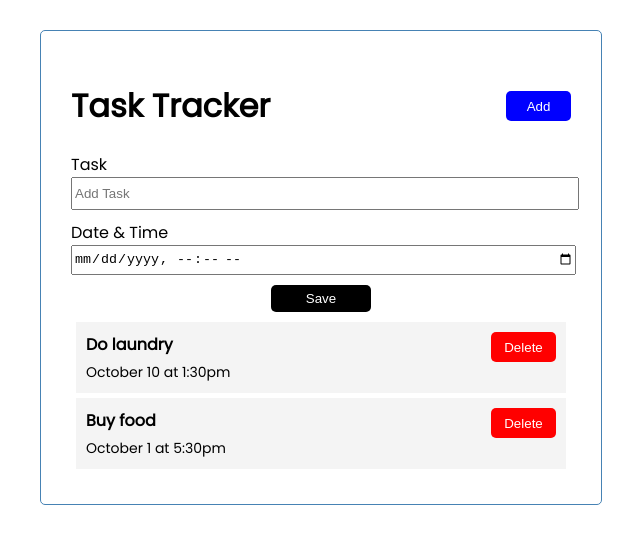
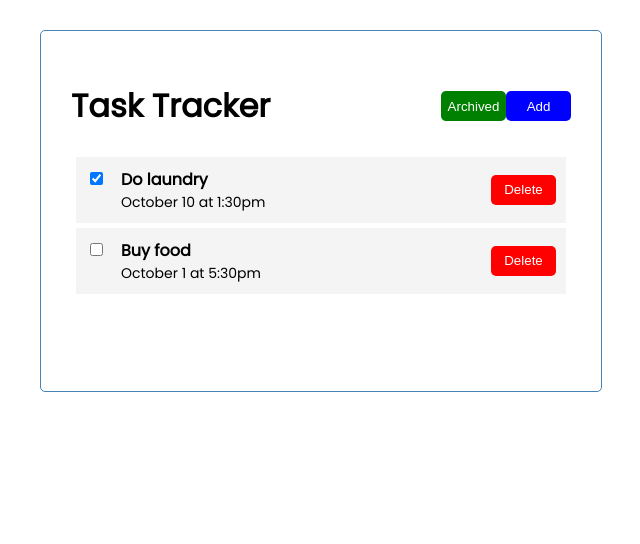
Before and after one commit to admiralzhenghe/react-task-tracker, a React (Create React App) app: page / in a window 1280 px wide. Shown: the top 544 px of the page, without its empty margins (319-959 px from the left). Built offline with nearby package versions, Linux system fonts and the light colour scheme.

Commit message:
added checkbox toggle

```diff
--- a/src/App.js
+++ b/src/App.js
@@ -1,15 +1,17 @@
-import { useState } from "react";
+import { useState, useEffect } from "react";
 import Header from "./components/Header";
 import SaveTask from "./components/SaveTask";
 import Tasks from "./components/Tasks";
 
 const App = () => {
+  const [display, setDisplay] = useState(false);
+
   const [tasks, setTasks] = useState([
     {
       id: 1,
       text: "Do laundry",
       datetime: "October 10 at 1:30pm",
-      complete: false,
+      complete: true,
     },
     {
       id: 2,
@@ -20,10 +22,19 @@ const App = () => {
   ]);
 
   const handleAdd = () => {
-    let display = document.querySelector(".add-form").classList;
-    if (display.contains("hide-display"))
-      document.querySelector(".add-form").classList.remove("hide-display");
-    else document.querySelector(".add-form").classList.add("hide-display");
+    setDisplay(!display);
+  };
+
+  // Toggles checkbox's checked/unchecked status
+  const handleCheckbox = (id) => {
+    setTasks(
+      tasks.map((task) => {
+        if (task.id === id) {
+          task.complete = !task.complete;
+          return task;
+        } else return task;
+      })
+    );
   };
 
   const handleDelete = (id) => {
@@ -37,8 +48,8 @@ const App = () => {
   return (
     <div className="container">
       <Header onAdd={handleAdd} />
-      <SaveTask onSave={handleSave} />
-      <Tasks tasks={tasks} buttonMode="delete" onDelete={handleDelete} />
+      {display ? <SaveTask onSave={handleSave} /> : null}
+      <Tasks tasks={tasks} onCheck={handleCheckbox} onDelete={handleDelete} />
     </div>
   );
 };
--- a/src/components/Button.js
+++ b/src/components/Button.js
@@ -1,27 +1,15 @@
 import PropTypes from "prop-types";
 
-const Button = ({ color, text, id, buttonMode, onAdd, onDelete }) => {
-  if (buttonMode === "add") {
+const Button = ({ color, text, buttonFunction }) => {
   return (
     <button
       className="btn"
       style={{ backgroundColor: color }}
-        onClick={() => onAdd()}
+      onClick={buttonFunction}
     >
       {text}
     </button>
   );
-  } else {
-    return (
-      <button
-        className="btn"
-        style={{ backgroundColor: color }}
-        onClick={() => onDelete(id)}
-      >
-        {text}
-      </button>
-    );
-  }
 };
 
 Button.defaultProps = {
--- /dev/null
+++ b/src/components/Checkbox.js
@@ -0,0 +1,14 @@
+const Checkbox = ({ task, onCheck }) => {
+  return (
+    <>
+      <input
+        type="checkbox"
+        checked={task.complete}
+        onChange={() => onCheck(task.id)}
+      />
+      {/* <span className="checkmark"></span> */}
+    </>
+  );
+};
+
+export default Checkbox;
--- a/src/components/Header.js
+++ b/src/components/Header.js
@@ -4,7 +4,10 @@ const Header = ({ onAdd }) => {
   return (
     <header className="header">
       <h1 style={headingStyle}>Task Tracker</h1>
-      <Button color="blue" text="Add" buttonMode="add" onAdd={onAdd} />
+      <div>
+        <Button color="green" text="Archived" />
+        <Button color="blue" text="Add" buttonFunction={onAdd} />
+      </div>
     </header>
   );
 };
--- a/src/components/SaveTask.js
+++ b/src/components/SaveTask.js
@@ -3,11 +3,9 @@ import { useState } from "react";
 const SaveTask = ({ onSave }) => {
   const [text, setText] = useState("");
   const [datetime, setDatetime] = useState("");
-  const [complete, setComplete] = useState(false);
 
   const handleSubmit = (e) => {
     e.preventDefault();
-    console.log(e.currentTarget);
 
     if (!text) {
       alert("Please add a task");
@@ -18,7 +16,7 @@ const SaveTask = ({ onSave }) => {
       id: Date.now(),
       text: text,
       datetime: datetime,
-      complete: complete,
+      complete: false,
     });
   };
 
--- a/src/components/Task.js
+++ b/src/components/Task.js
@@ -1,19 +1,25 @@
 import Button from "./Button";
+import Checkbox from "./Checkbox";
 
-const Task = ({ task, buttonMode, onDelete }) => {
+const Task = ({ task, onCheck, onDelete }) => {
   return (
     <div className="task">
       <div className="task-container">
-        <div className="task-text">{task.text}</div>
-        <Button
-          color="red"
-          text="Delete"
-          id={task.id}
-          buttonMode={buttonMode}
-          onDelete={onDelete}
-        />
+        <div className="task-complete-container">
+          <Checkbox task={task} onCheck={onCheck} />
+        </div>
+
+        <div className="task-wrapper">
+          <div className="task-text">{task.text}</div>
+          <div className="task-day">{task.datetime}</div>
+        </div>
       </div>
-      <div className="task-day">{task.datetime}</div>
+
+      <Button
+        color="red"
+        text="Delete"
+        buttonFunction={() => onDelete(task.id)}
+      />
     </div>
   );
 };
--- a/src/components/Tasks.js
+++ b/src/components/Tasks.js
@@ -1,15 +1,10 @@
 import Task from "./Task";
 
-const Tasks = ({ tasks, buttonMode, onDelete }) => {
+const Tasks = ({ tasks, onCheck, onDelete }) => {
   return (
     <>
       {tasks.map((task) => (
-        <Task
-          task={task}
-          key={task.id}
-          buttonMode={buttonMode}
-          onDelete={onDelete}
-        />
+        <Task key={task.id} task={task} onCheck={onCheck} onDelete={onDelete} />
       ))}
     </>
   );
--- a/src/index.css
+++ b/src/index.css
@@ -30,10 +30,6 @@ body {
   text-align: center;
 }
 
-.hide-display {
-  display: none;
-}
-
 .form-control {
   margin: 0 0 10px 0;
 }
@@ -55,14 +51,20 @@ body {
 }
 
 .task {
+  align-items: center;
   background: #f4f4f4;
+  display: flex;
+  justify-content: space-between;
   margin: 5px;
   padding: 10px;
 }
 
 .task-container {
   display: flex;
-  justify-content: space-between;
+}
+
+.task-wrapper {
+  margin-left: 15px;
 }
 
 .task-text {
```
Lines whose indentation alone changed are shown as unchanged.
